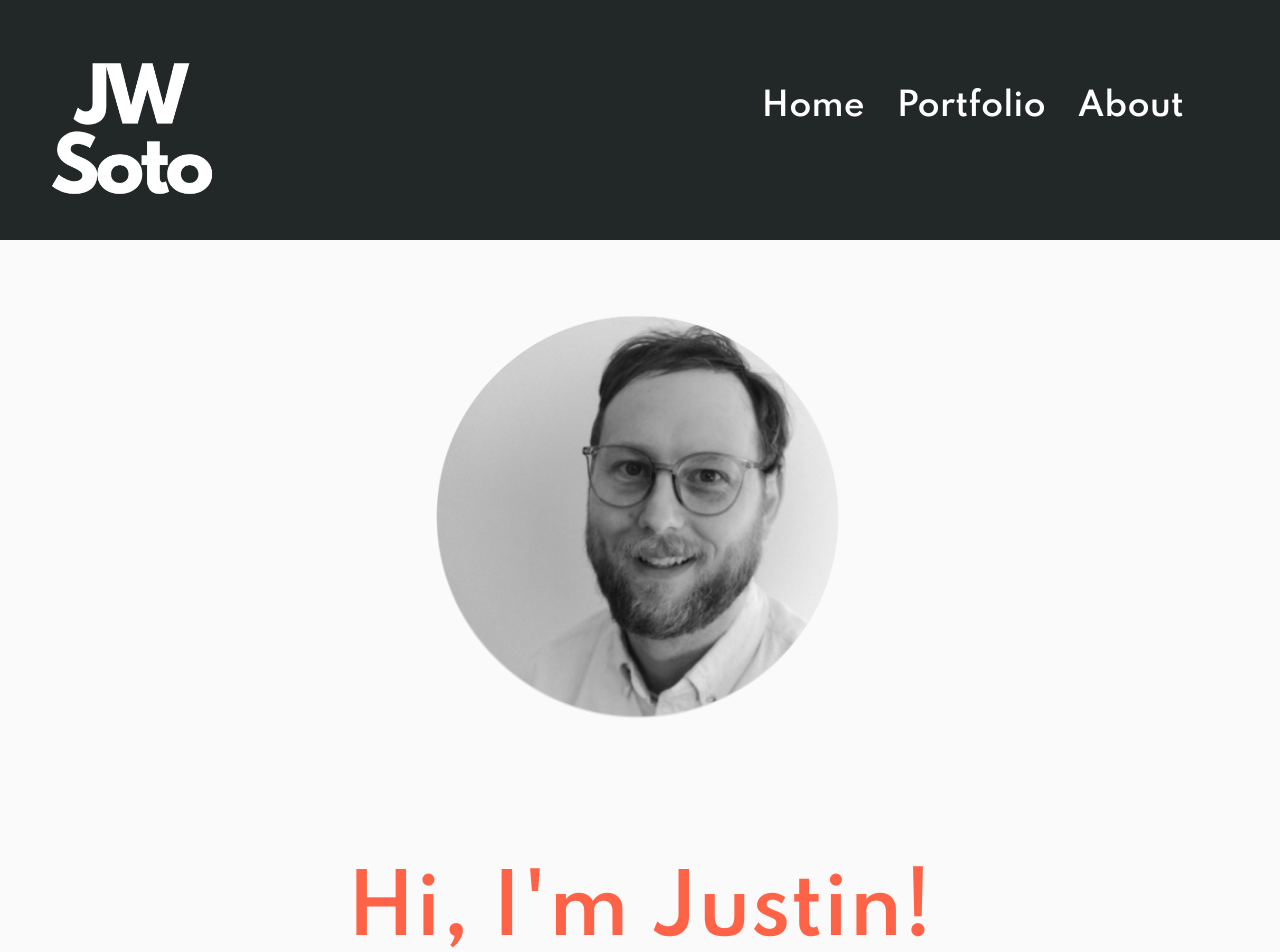
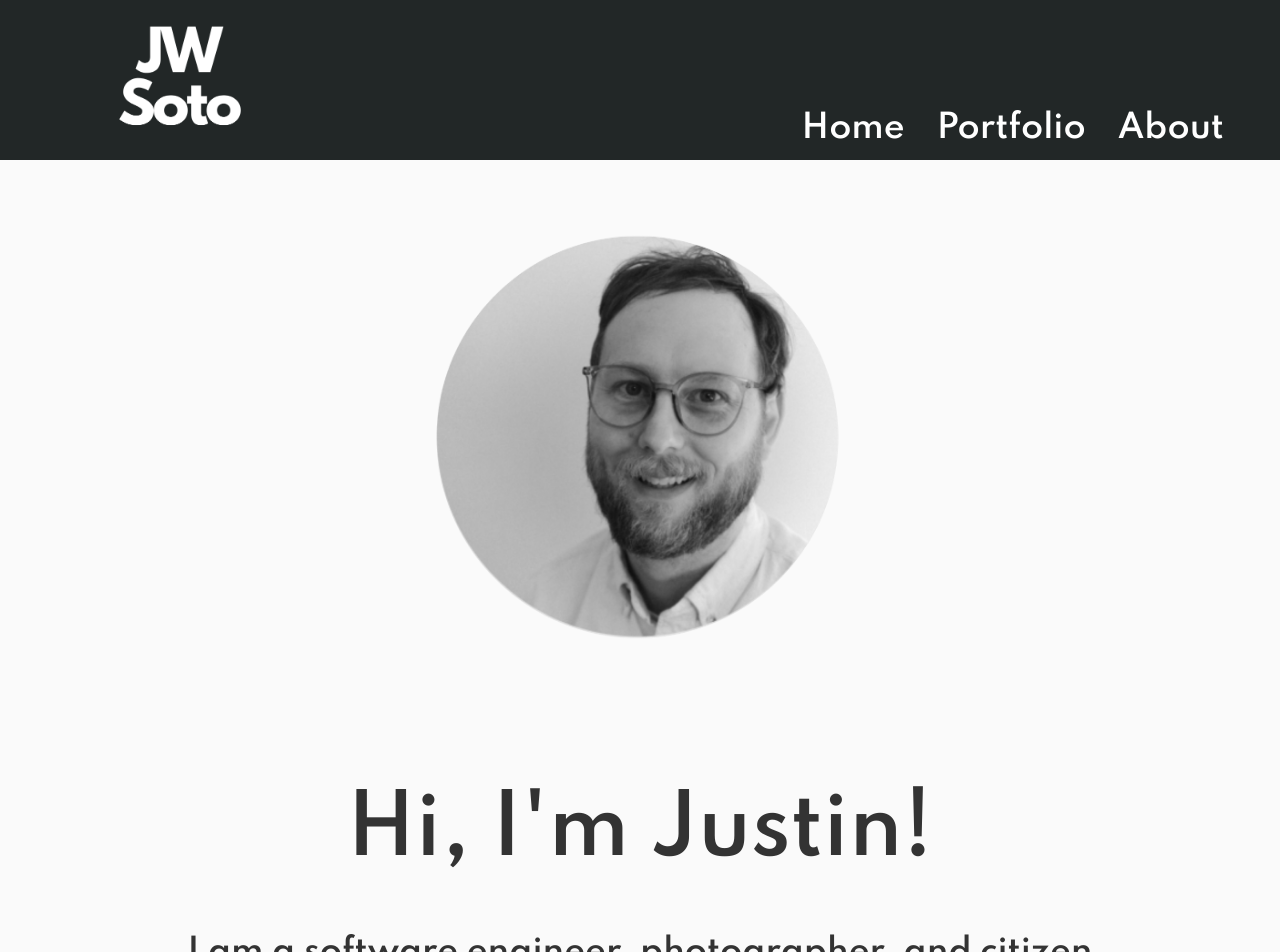
Before and after one commit to justin-w-soto/new-port, a React (Create React App) app: page /about in a window 1280 px wide. Shown: the top 952 px of the page. Built offline with nearby package versions, Linux system fonts and the light colour scheme; a web font is replaced by a local one.

Commit message:
made some small layout changes to the about page, shrank header height and decreased profile pic margin

```diff
--- a/src/App.css
+++ b/src/App.css
@@ -18,7 +18,7 @@ body {
 header {
   background: #222727;
   display: flex;
-  height: 30vmin;
+  height: 20vmin;
   width: 100vw;
   position: fixed;
   align-items: flex-end;
@@ -50,7 +50,7 @@ a:active {
 /* CLASSES */
 
 .nav-links {
-  margin: 9vmax 10vmin;
+  margin: 1vmax 5vmin;
   display: flex;
   flex-wrap: wrap;
 }
@@ -66,7 +66,8 @@ a:active {
 }
 
 .logo {
-  width: 33vmin;
+  width: 25vmin;
+  margin-inline: 5rem 0rem;
 
 }
 
@@ -93,7 +94,7 @@ a:active {
 }
 
 .about-heading {
-  color: tomato
+  color: #333333
 }
 
 .bio {
@@ -103,7 +104,7 @@ a:active {
 }
 
 .profile-pic {
-  margin-top: 20vmin;
+  margin-top: 10vmin;
   width: 60rem;
   height: 44rem;
   background-size:contain;
--- a/src/App.js
+++ b/src/App.js
@@ -24,4 +24,4 @@ const App = () => {
 }
 
 
-export default App
+export default App;
```
